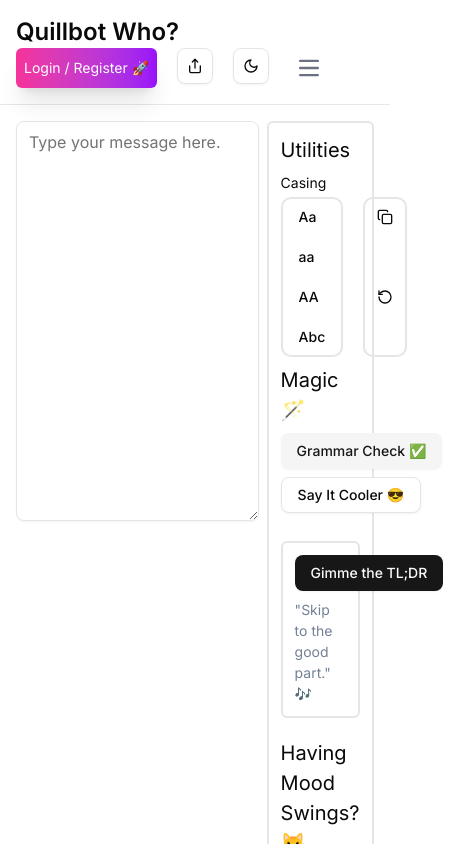
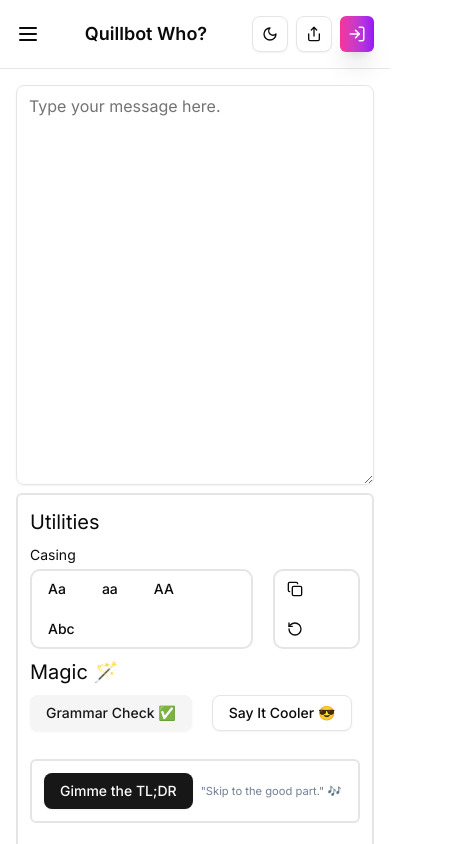
Before and after one commit to i-niranjan/FixMyWords--beta, a React (Vite) app: page / in a window 390 px wide. Shown: the top 844 px of the page, 451 px wide, since content can reach past the window. Built offline with nearby package versions, Linux system fonts and the light colour scheme; no server answers.

Commit message:
Mobile Responsiveness

```diff
--- a/src/components/Auth/LoginForm.jsx
+++ b/src/components/Auth/LoginForm.jsx
@@ -1,4 +1,4 @@
-import React from "react";
+import React, { useContext } from "react";
 import loginSchema from "@/lib/schemas/loginSchema";
 import { Button } from "@/components/ui/button";
 import { useForm } from "react-hook-form";
@@ -22,7 +22,9 @@
 import { login } from "@/service/authService";
 import { toast } from "sonner";
 import { useNavigate } from "react-router";
+import AuthContext from "@/context/authProvider";
 export default function LoginForm({ setAuthState }) {
+  const { loginUser } = useContext(AuthContext);
   const loginform = useForm({
     resolver: zodResolver(loginSchema),
     defaultValues: {
@@ -38,6 +40,7 @@
         email: data.email,
         password: data.password,
       });
+      loginUser(response.user.name, response.token);
       toast.success(response.message);
       navigate("/");
     } catch (error) {
--- a/src/components/Navbar.jsx
+++ b/src/components/Navbar.jsx
@@ -1,6 +1,6 @@
 import React, { useContext } from "react";
 import { NavLink } from "react-router";
-import { Share, Moon, Sun, X, LogOut } from "lucide-react";
+import { Share, Moon, Sun, X, LogOut, Menu, LogIn } from "lucide-react";
 import {
   Drawer,
   DrawerClose,
@@ -17,7 +17,14 @@
   TooltipProvider,
   TooltipTrigger,
 } from "@/components/ui/tooltip";
-import { getUser } from "@/service/authService";
+import {
+  DropdownMenu,
+  DropdownMenuContent,
+  DropdownMenuItem,
+  DropdownMenuLabel,
+  DropdownMenuSeparator,
+  DropdownMenuTrigger,
+} from "@/components/ui/dropdown-menu";
 import { useTheme } from "@/components/theme-provider";
 import {
   NavigationMenu,
@@ -27,7 +34,7 @@
 } from "@/components/ui/navigation-menu";
 import { Button } from "@/components/ui/button";
 import About from "./About";
-import AuthProvider from "@/context/authProvider";
+import AuthContext from "@/context/authProvider";
 import { TextContext } from "@/context/TextContext";
 
 export default function Navbar() {
@@ -38,20 +45,76 @@
     setTheme(theme === "dark" ? "light" : "dark");
   };
 
-  const { user, logoutUser } = useContext(AuthProvider);
+  const { user, logoutUser } = useContext(AuthContext);
+
   return (
     <>
       <nav className=" sticky  w-full z-20 top-0 start-0 border-b border-gray-200  backdrop-blur-sm ">
-        <div className="max-w-screen flex flex-wrap items-center justify-between  p-4">
+        <div className="max-w-screen flex  flex-wrap items-center justify-between p-4">
+          <DropdownMenu>
+            <DropdownMenuTrigger className="md:hidden">
+              <Menu />
+            </DropdownMenuTrigger>
+            <DropdownMenuContent>
+              <DropdownMenuLabel>My Account</DropdownMenuLabel>
+              <DropdownMenuSeparator />
+              <DropdownMenuItem>Profile</DropdownMenuItem>
+              <DropdownMenuItem>Billing</DropdownMenuItem>
+              <DropdownMenuItem>Team</DropdownMenuItem>
+              <DropdownMenuItem>Subscription</DropdownMenuItem>
+            </DropdownMenuContent>
+          </DropdownMenu>
+
+          <div>
             <a
               href="/"
-            className="flex items-center space-x-3 rtl:space-x-reverse"
+              className="flex  items-center space-x-3 rtl:space-x-reverse"
             >
-            <span className="self-center text-2xl font-semibold whitespace-nowrap ">
+              <span className="self-center text-lg font-semibold whitespace-nowrap ">
                 Quillbot Who?
               </span>
             </a>
-          <div className="flex md:order-2 gap-x-2 space-x-3 md:space-x-0 rtl:space-x-reverse">
+          </div>
+          <div className="md:hidden flex gap-2">
+            <Button
+              className="cursor-pointer"
+              variant="outline"
+              size="icon"
+              onClick={toggleTheme}
+            >
+              {theme === "dark" ? (
+                <Sun className="h-[1.2rem] w-[1.2rem]" />
+              ) : (
+                <Moon className="h-[1.2rem] w-[1.2rem]" />
+              )}
+              <span className="sr-only">Toggle theme</span>
+            </Button>
+            <Button
+              className="cursor-pointer"
+              variant="outline"
+              size="icon"
+              onClick={openShareDialog}
+            >
+              <Share />
+            </Button>
+            <NavLink
+              className="bg-gradient-to-r from-pink-500 to-purple-600 text-white px-2 py-0 rounded-sm cursor-pointer shadow-xl
+  hover:scale-105 hover:bg-gradient-to-r hover:from-purple-600 hover:to-pink-500 text-sm
+  transition-transform duration-500 ease-in-out flex items-center "
+              to={user ? "#" : "/auth"}
+              onClick={user ? logoutUser : null}
+            >
+              {user ? (
+                <>
+                  <LogOut size={18} />
+                </>
+              ) : (
+                <LogIn size={18} />
+              )}
+            </NavLink>
+          </div>
+
+          <div className="md:flex hidden  md:order-2 gap-x-2 space-x-3 md:space-x-0 rtl:space-x-reverse">
             <NavLink
               className="bg-gradient-to-r from-pink-500 to-purple-600 text-white px-2 py-1 rounded-sm cursor-pointer shadow-xl
   hover:scale-105 hover:bg-gradient-to-r hover:from-purple-600 hover:to-pink-500 text-sm
@@ -90,31 +153,6 @@
               )}
               <span className="sr-only">Toggle theme</span>
             </Button>
-
-            <button
-              data-collapse-toggle="navbar-sticky"
-              type="button"
-              className="inline-flex items-center p-2 w-10 h-10 justify-center text-sm text-gray-500 rounded-lg md:hidden hover:bg-gray-100 focus:outline-none focus:ring-2 focus:ring-gray-200 dark:text-gray-400 dark:hover:bg-gray-700 dark:focus:ring-gray-600"
-              aria-controls="navbar-sticky"
-              aria-expanded="false"
-            >
-              <span className="sr-only">Open main menu</span>
-              <svg
-                className="w-5 h-5"
-                aria-hidden="true"
-                xmlns="http://www.w3.org/2000/svg"
-                fill="none"
-                viewBox="0 0 17 14"
-              >
-                <path
-                  stroke="currentColor"
-                  strokeLinecap="round"
-                  strokeLinejoin="round"
-                  strokeWidth="2"
-                  d="M1 1h15M1 7h15M1 13h15"
-                />
-              </svg>
-            </button>
           </div>
           <div
             className="items-center justify-between hidden w-full md:flex md:w-auto md:order-1 border-1 rounded-[6px]"
--- a/src/components/Sidebar.jsx
+++ b/src/components/Sidebar.jsx
@@ -218,7 +218,7 @@
             >
               Gimme the TL;DR
             </Button>
-            <p className="text-[14px] text-[#738196] self-center">
+            <p className="text-[0.7rem] md:text-[1rem] text-[#738196] self-center">
               "Skip to the good part." 🎶
             </p>
           </div>
--- a/src/components/ui/dropdown-menu.jsx
+++ b/src/components/ui/dropdown-menu.jsx
@@ -33,7 +33,7 @@
         data-slot="dropdown-menu-content"
         sideOffset={sideOffset}
         className={cn(
-          "bg-popover text-popover-foreground data-[state=open]:animate-in data-[state=closed]:animate-out data-[state=closed]:fade-out-0 data-[state=open]:fade-in-0 data-[state=closed]:zoom-out-95 data-[state=open]:zoom-in-95 data-[side=bottom]:slide-in-from-top-2 data-[side=left]:slide-in-from-right-2 data-[side=right]:slide-in-from-left-2 data-[side=top]:slide-in-from-bottom-2 z-50 min-w-[8rem] overflow-hidden rounded-md border p-1 shadow-md",
+          "bg-popover text-popover-foreground data-[state=open]:animate-in data-[state=closed]:animate-out data-[state=closed]:fade-out-0 data-[state=open]:fade-in-0 data-[state=closed]:zoom-out-95 data-[state=open]:zoom-in-95 data-[side=bottom]:slide-in-from-top-2 data-[side=left]:slide-in-from-right-2 data-[side=right]:slide-in-from-left-2 data-[side=top]:slide-in-from-bottom-2 z-50 max-h-(--radix-dropdown-menu-content-available-height) min-w-[8rem] origin-(--radix-dropdown-menu-content-transform-origin) overflow-x-hidden overflow-y-auto rounded-md border p-1 shadow-md",
           className
         )}
         {...props} />
@@ -59,7 +59,7 @@
       data-inset={inset}
       data-variant={variant}
       className={cn(
-        "focus:bg-accent focus:text-accent-foreground data-[variant=destructive]:text-destructive-foreground data-[variant=destructive]:focus:bg-destructive/10 dark:data-[variant=destructive]:focus:bg-destructive/40 data-[variant=destructive]:focus:text-destructive-foreground data-[variant=destructive]:*:[svg]:!text-destructive-foreground [&_svg:not([class*='text-'])]:text-muted-foreground relative flex cursor-default items-center gap-2 rounded-sm px-2 py-1.5 text-sm outline-hidden select-none data-[disabled]:pointer-events-none data-[disabled]:opacity-50 data-[inset]:pl-8 [&_svg]:pointer-events-none [&_svg]:shrink-0 [&_svg:not([class*='size-'])]:size-4",
+        "focus:bg-accent focus:text-accent-foreground data-[variant=destructive]:text-destructive data-[variant=destructive]:focus:bg-destructive/10 dark:data-[variant=destructive]:focus:bg-destructive/20 data-[variant=destructive]:focus:text-destructive data-[variant=destructive]:*:[svg]:!text-destructive [&_svg:not([class*='text-'])]:text-muted-foreground relative flex cursor-default items-center gap-2 rounded-sm px-2 py-1.5 text-sm outline-hidden select-none data-[disabled]:pointer-events-none data-[disabled]:opacity-50 data-[inset]:pl-8 [&_svg]:pointer-events-none [&_svg]:shrink-0 [&_svg:not([class*='size-'])]:size-4",
         className
       )}
       {...props} />
@@ -195,7 +195,7 @@
     <DropdownMenuPrimitive.SubContent
       data-slot="dropdown-menu-sub-content"
       className={cn(
-        "bg-popover text-popover-foreground data-[state=open]:animate-in data-[state=closed]:animate-out data-[state=closed]:fade-out-0 data-[state=open]:fade-in-0 data-[state=closed]:zoom-out-95 data-[state=open]:zoom-in-95 data-[side=bottom]:slide-in-from-top-2 data-[side=left]:slide-in-from-right-2 data-[side=right]:slide-in-from-left-2 data-[side=top]:slide-in-from-bottom-2 z-50 min-w-[8rem] overflow-hidden rounded-md border p-1 shadow-lg",
+        "bg-popover text-popover-foreground data-[state=open]:animate-in data-[state=closed]:animate-out data-[state=closed]:fade-out-0 data-[state=open]:fade-in-0 data-[state=closed]:zoom-out-95 data-[state=open]:zoom-in-95 data-[side=bottom]:slide-in-from-top-2 data-[side=left]:slide-in-from-right-2 data-[side=right]:slide-in-from-left-2 data-[side=top]:slide-in-from-bottom-2 z-50 min-w-[8rem] origin-(--radix-dropdown-menu-content-transform-origin) overflow-hidden rounded-md border p-1 shadow-lg",
         className
       )}
       {...props} />
--- a/src/context/authProvider.jsx
+++ b/src/context/authProvider.jsx
@@ -13,8 +13,11 @@
     if (token) {
       localStorage.setItem("token", token);
       localStorage.setItem("name", user);
+    } else {
+      localStorage.removeItem("token");
+      localStorage.removeItem("name");
     }
-  }, [token]);
+  }, [token, user]);
 
   const loginUser = (userData, jwtToken) => {
     setUser(userData);
--- a/src/pages/Dashboard.jsx
+++ b/src/pages/Dashboard.jsx
@@ -9,11 +9,11 @@
   return (
     <>
       <Navbar />
-      <div className="flex p-4 w-[100%] gap-x-2">
-        <div className="w-[70%] ">
+      <div className="flex flex-col md:flex-row p-4 w-[100%] gap-2">
+        <div className="md:w-[70%] ">
           <TextArea />
         </div>
-        <div className="w-[30%]">
+        <div className="md:w-[30%]">
           <Sidebar />
         </div>
         <ShareDialog />
--- a/src/service/authService.js
+++ b/src/service/authService.js
@@ -21,8 +21,6 @@
 };
 
 export const login = async (email, password) => {
-  console.log("triggered");
-
   try {
     const response = await axios.post(`${API_URL}/login`, {
       email,
```
Lines whose indentation alone changed are shown as unchanged.
